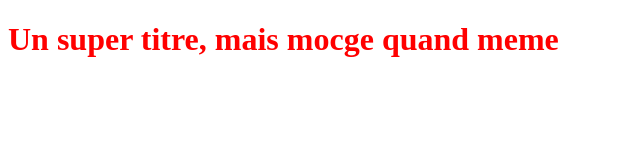
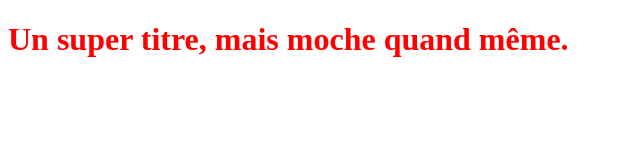
Before and after one commit to EmcekaMississi/OpenclassroomsProject, a plain HTML site: page index.html in a window 1280 px wide. Shown: the whole page, without its empty margins (0-640 px from the left). Drawn offline with Linux system fonts and the light colour scheme.

Commit message:
correction orthographe titre

```diff
--- a/index.html
+++ b/index.html
@@ -5,6 +5,6 @@
    <link rel="stylesheet" type="text/css" href="styles.css">
 </head>
 <body>
-   <h1>Un super titre, mais mocge quand meme</h1>
+   <h1>Un super titre, mais moche quand même.</h1>
 </body>
 </html>
```
